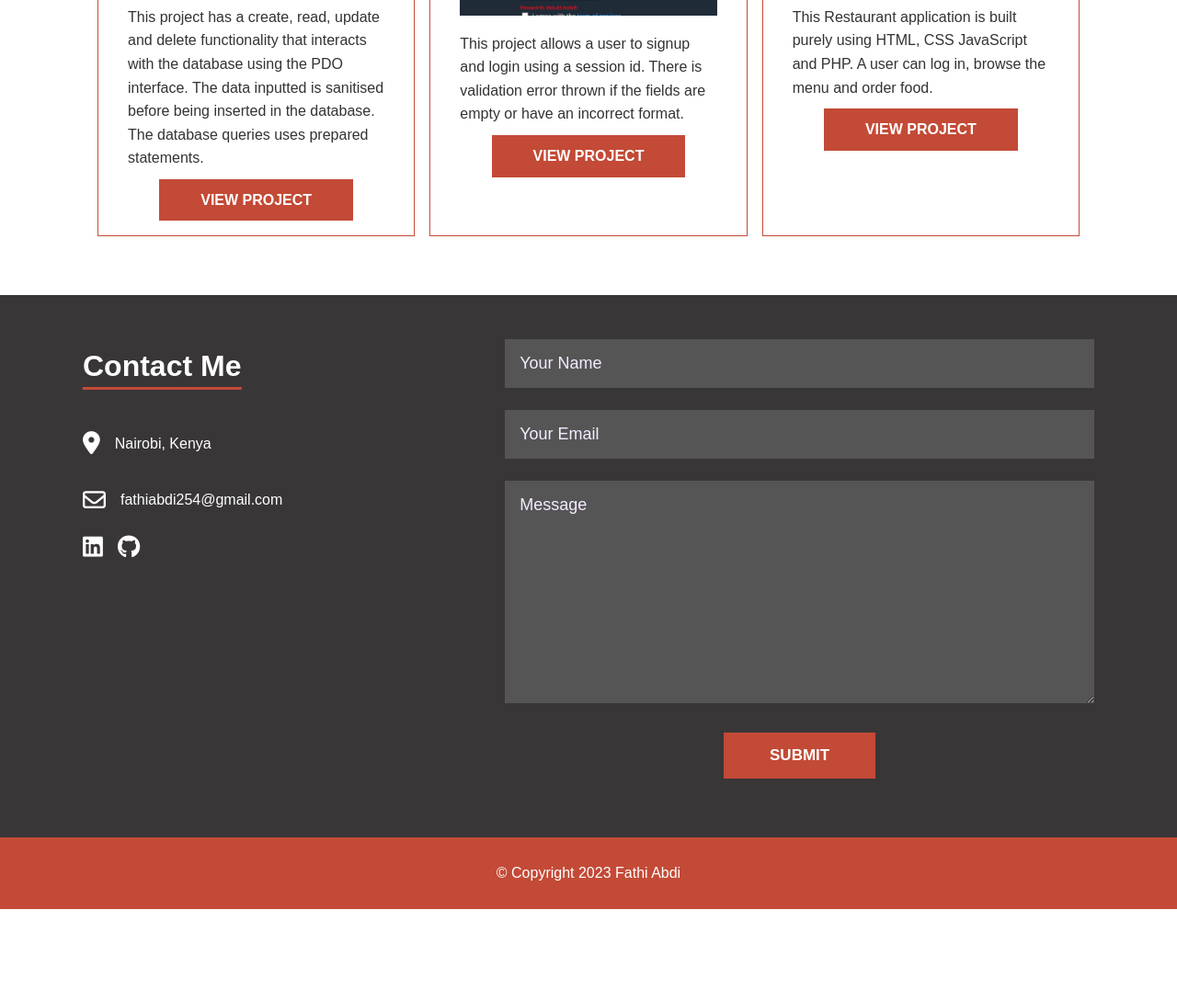
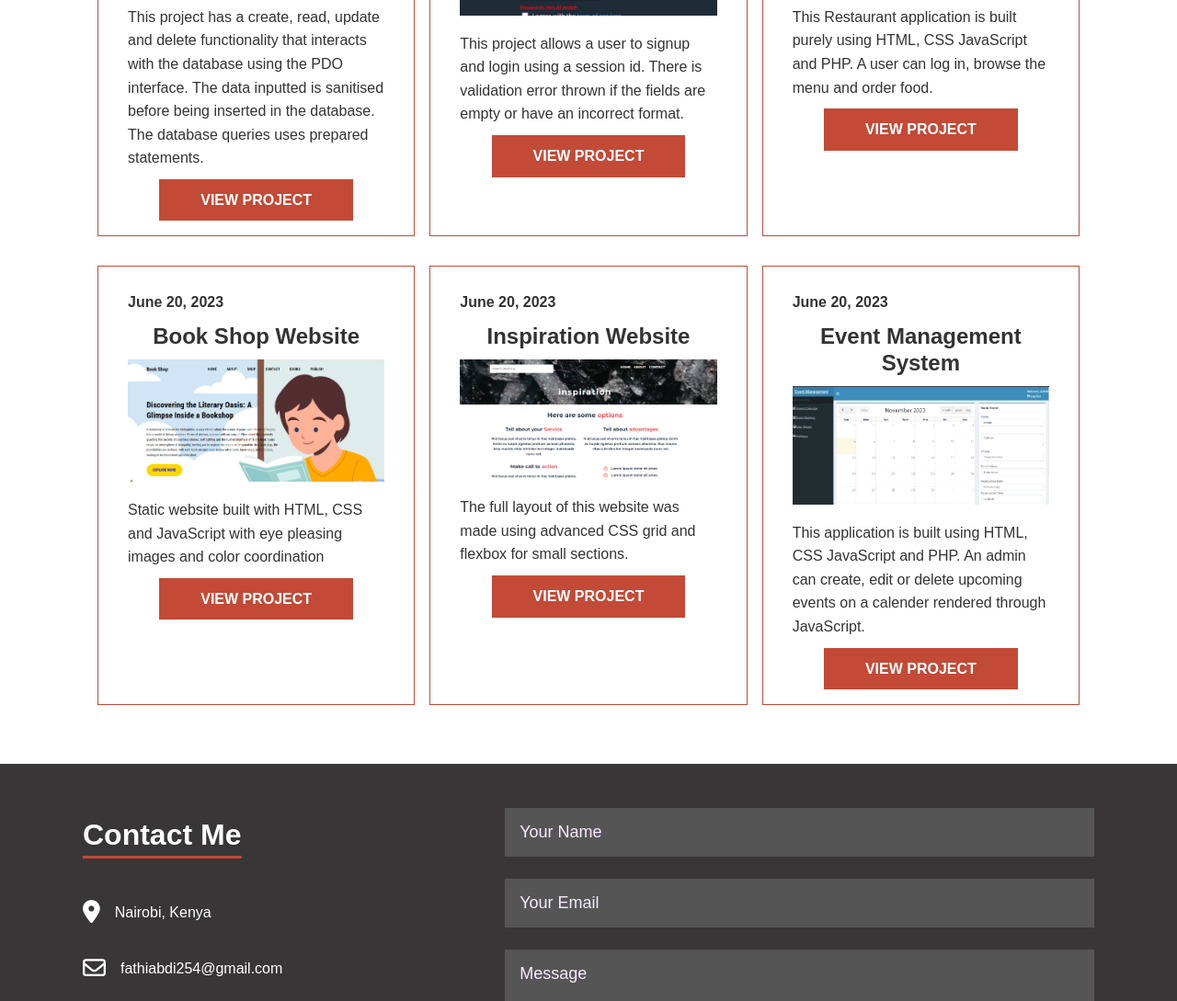
Before and after one commit to Fathyy/my-portfolio, a plain HTML site: page index.html in a window 1280 px wide. Shown: the part 2282-3371 px from the top of the page at 92% size. Before the commit the page ends 3271 px from the top, so only its background shows below. Drawn offline with Linux system fonts and the light colour scheme.

Commit message:
Added new projects

```diff
--- a/index.html
+++ b/index.html
@@ -92,30 +92,30 @@
                 <article>
                     <header>
                         <p class="date">February 22, 2023</p>
-                        <h2><a href="https://github.com/Fathyy/staff_payroll_system">Staff Payroll<br />
+                        <h2><a href="https://staffpayroll.co.ke/login.php">Staff Payroll<br />
                         management system</a></h2>
                     </header>
-                    <a href="https://github.com/Fathyy/staff_payroll_system" class="image fit"><img src="image\Payroll.png" alt="" /></a>
+                    <a href="https://staffpayroll.co.ke/login.php" class="image fit"><img src="image\Payroll.png" alt="" /></a>
                     <p>This project enables an admin to calculate the employee's total salary using his allowances and expenses. The payslip can be
                         downloaded by the employee on the user interface.
                     </p>
 
                     <div class="flex view">
-                        <a href="https://github.com/Fathyy/staff_payroll_system" class="btn">View Project</a>
+                        <a href="https://staffpayroll.co.ke/login.php" class="btn">View Project</a>
                     </div>
                 </article>
                 <article>
                     <header>
                         <p class="date">March 24, 2023</p>
-                        <h2><a href="https://github.com/Fathyy/Tour-package-static-website">Tour package<br />
+                        <h2><a href="https://fathyy.github.io/Tour-package-static-website/">Tour package<br />
                         management system</a></h2>
                     </header>
-                    <a href="https://github.com/Fathyy/Tour-package-static-website" class="image fit"><img src="image\TMS.png" alt="" /></a>
+                    <a href="https://fathyy.github.io/Tour-package-static-website/" class="image fit"><img src="image\TMS.png" alt="" /></a>
                     <p>This is a responsive static website that is built with HTML and pure css
                         to showcase my strong foundational knowledge in HTML and CSS.
                     </p>
                     <div class="flex view">
-                        <a href="https://github.com/Fathyy/Tour-package-static-website" class="btn">View Project</a>
+                        <a href="https://fathyy.github.io/Tour-package-static-website/" class="btn">View Project</a>
                     </div>
                 </article>
                 <article>
@@ -156,6 +156,45 @@
                     </p>
                     <div class="flex view">
                         <a href="https://github.com/Fathyy/Restaurant" class="btn">View Project</a>
+                    </div>
+                </article>
+
+                <article>
+                    <header>
+                        <p class="date">June 20, 2023</p>
+                        <h2><a href="https://fathyy.github.io/Book-shop/">Book Shop Website</a></h2>
+                    </header>
+                    <a href="https://fathyy.github.io/Book-shop/" class="image fit"><img src="image/book shop.PNG" alt="" /></a>
+                    <p>Static website built with HTML, CSS and JavaScript with eye pleasing images and color coordination
+                    </p>
+                    <div class="flex view">
+                        <a href="https://fathyy.github.io/Book-shop/" class="btn">View Project</a>
+                    </div>
+                </article>
+
+                <article>
+                    <header>
+                        <p class="date">June 20, 2023</p>
+                        <h2><a href="https://fathyy.github.io/Inspiration-website/">Inspiration Website</a></h2>
+                    </header>
+                    <a href="https://fathyy.github.io/Inspiration-website/" class="image fit"><img src="image/inpiration.PNG" alt="" /></a>
+                    <p> The full layout of this website was made using advanced CSS grid and flexbox for small sections.
+                    </p>
+                    <div class="flex view">
+                        <a href="https://fathyy.github.io/Inspiration-website/" class="btn">View Project</a>
+                    </div>
+                </article>
+
+                <article>
+                    <header>
+                        <p class="date">June 20, 2023</p>
+                        <h2><a href="https://github.com/Fathyy/Event-Management-System">Event Management System</a></h2>
+                    </header>
+                    <a href="https://github.com/Fathyy/Event-Management-System" class="image fit"><img src="image/eventManagement.PNG" alt="" /></a>
+                    <p>This application is built using HTML, CSS JavaScript and PHP. An admin can create, edit or delete upcoming events on a calender rendered through JavaScript.
+                    </p>
+                    <div class="flex view">
+                        <a href="https://github.com/Fathyy/Event-Management-System" class="btn">View Project</a>
                     </div>
                 </article>
 
```
Also changed, not shown: image/book shop.PNG (added), image/eventManagement.PNG (added), image/inpiration.PNG (added).
